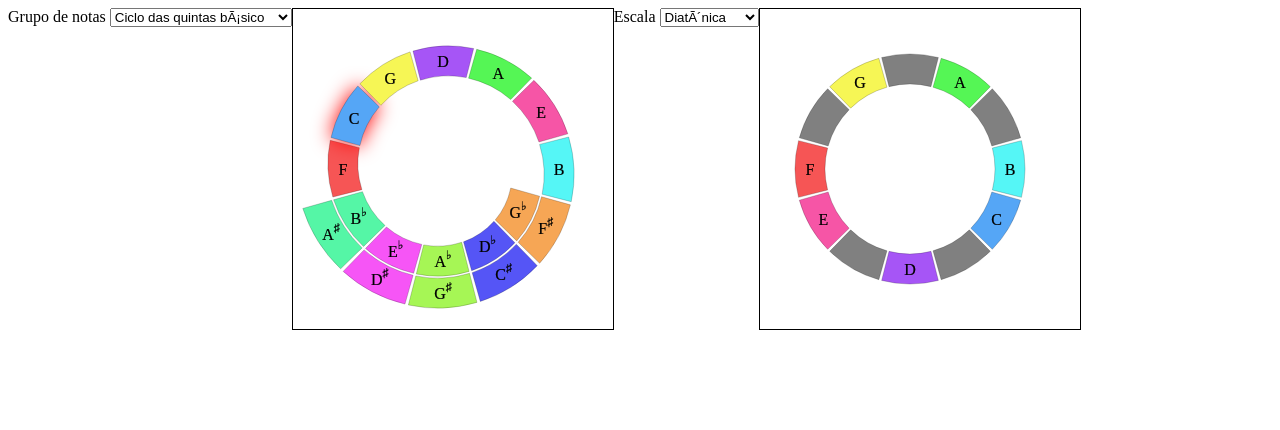
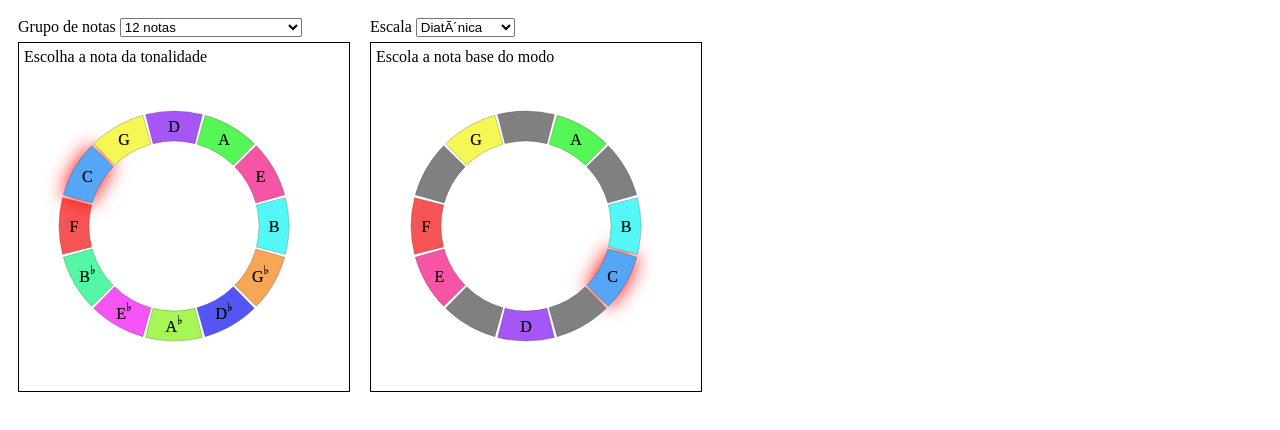
Before and after one commit to nickmafra/music-explorer, a plain HTML site: page index.html in a window 1280 px wide. Drawn offline with Linux system fonts and the light colour scheme.

Commit message:
change style

```diff
--- a/circle-maker.js
+++ b/circle-maker.js
@@ -60,7 +60,7 @@ class CircleMaker {
 	  notes.forEach(note => this.appendNote(note));
 	  if (this.ghostNotes) {
 	  	for (var i = 0; i < 12; i++) {
-	  		if (!notes.find(note => note.circleIndex % 12 == i)) {
+	  		if (!notes.find(note => (note.circleIndex + 120) % 12 == i)) {
 	  			this.appendNote({circleIndex: i});
 	  		}
 	  	}
--- a/index.html
+++ b/index.html
@@ -10,12 +10,12 @@
 <div>
 	<label>Grupo de notas</label>
 	<select id="noteGroup" onchange="onSelectNoteGroup()">
-		<option value="12notes">12 notas</option>
-		<option value="17notes" selected>Ciclo das quintas básico</option>
+		<option value="12notes" selected>12 notas</option>
+		<option value="17notes">Ciclo das quintas básico</option>
 		<option value="35notes">Ciclo das quintas completo</option>
 	</select>
+	<div id="fifthCircle" class="note-circle">Escolha a nota da tonalidade</div>
 </div>
-	<div id="fifthCircle"></div>
 <div>
 	<label>Escala</label>
 	<select id="scale" onchange="onSelectScale()">
@@ -23,8 +23,8 @@
 		<option value="pentatonic">Pentatônica</option>
 		<option value="chromatic">Cromática</option>
 	</select>
+	<div id="scaleCircle" class="note-circle">Escola a nota base do modo</div>
 </div>
-	<div id="scaleCircle"></div>
 
 
 <script src="notes.js" charset="utf-8"></script>
--- a/notes.js
+++ b/notes.js
@@ -55,13 +55,12 @@ function findScaleByName(name) {
 	return scale;
 }
 
-function listFifthNotes(firstNoteName, lastNoteName) {
+function listFifthInterval(firstNoteName, lastNoteName) {
 
   let firstFifthIndex = findNoteByName(firstNoteName).fifthIndex;
   let lastFifthIndex = findNoteByName(lastNoteName).fifthIndex;
 
-  return allNotes.filter(note => note.fifthIndex >= firstFifthIndex && note.fifthIndex <= lastFifthIndex)
-      .map(note => ({ ...note, circleIndex: note.fifthIndex}));
+  return allNotes.filter(note => note.fifthIndex >= firstFifthIndex && note.fifthIndex <= lastFifthIndex);
 }
 
 function listScaleNotes(scaleName, baseNoteName) {
--- a/script.js
+++ b/script.js
@@ -1,20 +1,21 @@
 let noteGroups = {
-	"12notes": listFifthScaleNotes('E♭', 12),
-	"17notes": listFifthNotes('G♭', 'A♯'),
-	"35notes": listFifthNotes('F𝄫', 'B𝄪'),
+	"12notes": circleWithFifthIndex(listFifthInterval('G♭', 'B')),
+	"17notes": circleWithFifthIndex(listFifthInterval('G♭', 'A♯')),
+	"35notes": circleWithFifthIndex(listFifthInterval('F𝄫', 'B𝄪')),
 };
 
 let fifthCircle = null;
 let scaleCircle = null;
+let noteGroup = null;
 let selectedKey = "C";
-let noteGroup = null;
 let selectedScale = null;
+let selectedMode = "C";
 
 function start() {
-	fifthCircle = new CircleMaker(onSelectNote);
+	fifthCircle = new CircleMaker(onSelectKey);
 	document.querySelector("#fifthCircle").appendChild(fifthCircle.element);
 
-	scaleCircle = new CircleMaker(onSelectScale);
+	scaleCircle = new CircleMaker(onSelectMode);
 	document.querySelector("#scaleCircle").appendChild(scaleCircle.element);
 
 	onSelectNoteGroup();
@@ -32,7 +33,7 @@ function refreshFifthCircle() {
 	fifthCircle.selectNote(selectedKey);
 }
 
-function onSelectNote(note) {
+function onSelectKey(note) {
 	selectedKey = note.text;
 	fifthCircle.clearSelections();
 	fifthCircle.selectNote(selectedKey);
@@ -45,9 +46,16 @@ function onSelectScale() {
 }
 
 function refreshScale() {
+	selectedMode = selectedKey;
 	let notes = circleWithHueIndex(listScaleNotes(selectedScale, selectedKey));
 	scaleCircle.setCells(notes);
+	scaleCircle.selectNote(selectedMode);
+}
+
+function onSelectMode(note) {
+	selectedMode = note.text;
 	scaleCircle.clearSelections();
+	scaleCircle.selectNote(selectedMode);
 }
 
 start();
--- a/style.css
+++ b/style.css
@@ -1,8 +1,16 @@
-body div {
-	float: left;
+body {
+	display: flex;
+	flex-wrap: wrap;
 }
-svg {
-  border: 1px solid black;
+body > div {
+	margin: 10px;
+}
+.note-circle {
+	border: 1px solid black;
+	display: flex;
+	flex-direction: column;
+	margin-top: 5px;
+	padding: 5px;
 }
 .cell.selectable:hover {
   filter: drop-shadow( 0 0 5px black);
```
